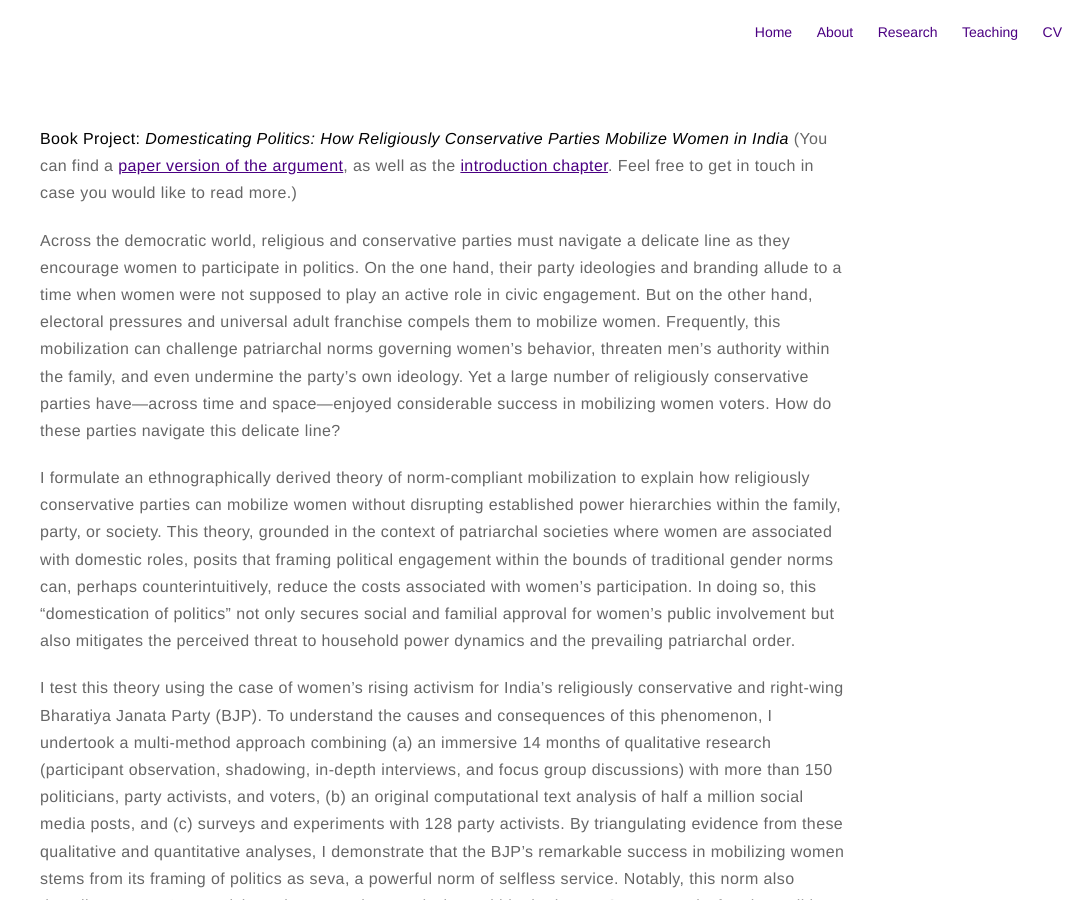
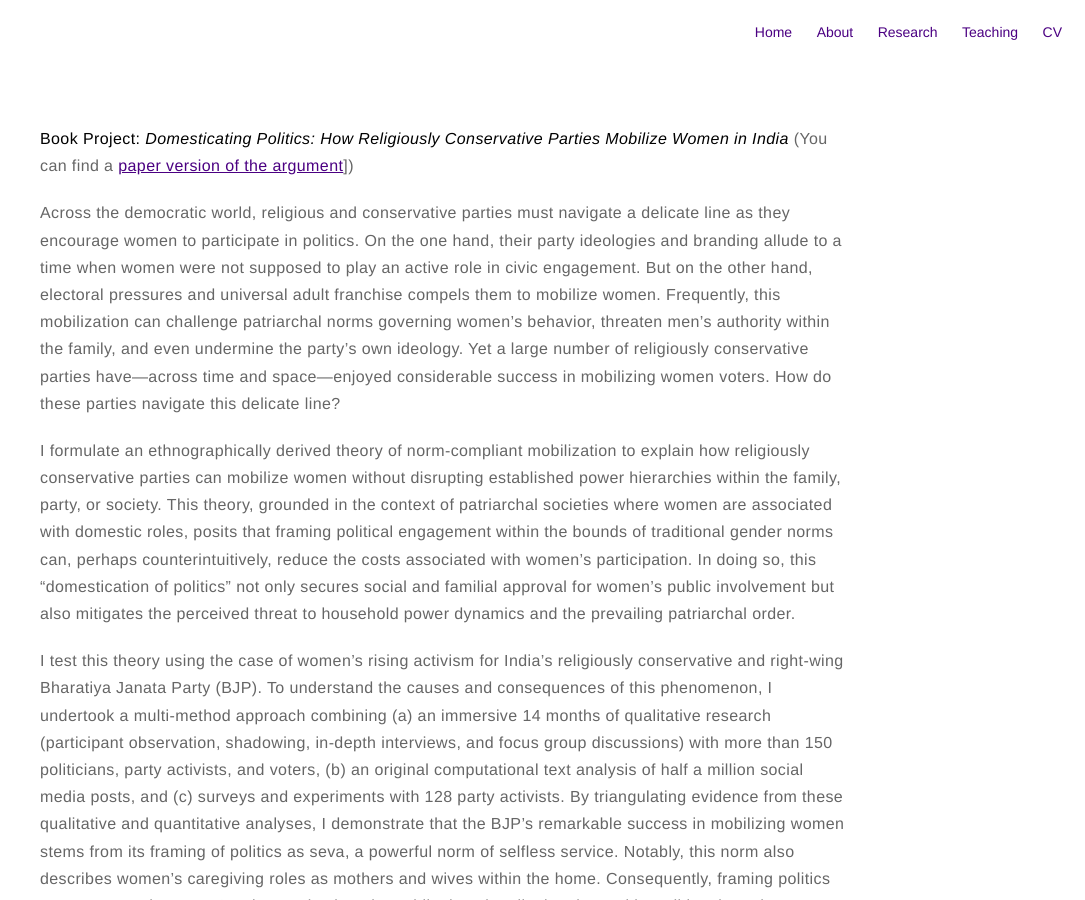
Before and after one commit to anirvanchowdhury/anirvanchowdhury.github.io, a Jekyll site: the page built from book.md, in a window 1280 px wide and 900 px high. Shown: the whole window, without its empty margins (195-1280 px from the left). Built offline with Jekyll 4.4.1, drawn with Linux system fonts in a browser that asks for light colours.

Commit message:
Update book.md

```diff
--- a/book.md
+++ b/book.md
@@ -4,7 +4,7 @@ layout: page
 permalink: /book/index.html
 ---
 
-**Book Project: _Domesticating Politics: How Religiously Conservative Parties Mobilize Women in India_** (You can find a [paper version of the argument](https://www.dropbox.com/scl/fi/el1d15dowce19cyn664se/chowdhury-domesticating_politics-20231002.pdf?rlkey=erakmhoxfcp27k65kjlstmg26&dl=0), as well as the [introduction chapter](https://www.dropbox.com/scl/fi/snyzjf5swrb74xe7q1a0i/chowdhury_dissertation_20230724_ch1.pdf?rlkey=u3vc2c9ypek98te9cx4w1flds&dl=0). Feel free to get in touch in case you would like to read more.)
+**Book Project: _Domesticating Politics: How Religiously Conservative Parties Mobilize Women in India_** (You can find a [paper version of the argument](https://www.dropbox.com/scl/fi/el1d15dowce19cyn664se/chowdhury-domesticating_politics-20231002.pdf?rlkey=erakmhoxfcp27k65kjlstmg26&dl=0)])
 
 Across the democratic world, religious and conservative parties must navigate a delicate line as they encourage women to participate in politics. On the one hand, their party ideologies and branding allude to a time when women were not supposed to play an active role in civic engagement. But on the other hand, electoral pressures and universal adult franchise compels them to mobilize women. Frequently, this mobilization can challenge patriarchal norms governing women’s behavior, threaten men’s authority within the family, and even undermine the party’s own ideology. Yet a large number of religiously conservative parties have—across time and space—enjoyed considerable success in mobilizing women voters. How do these parties navigate this delicate line?
 
```
